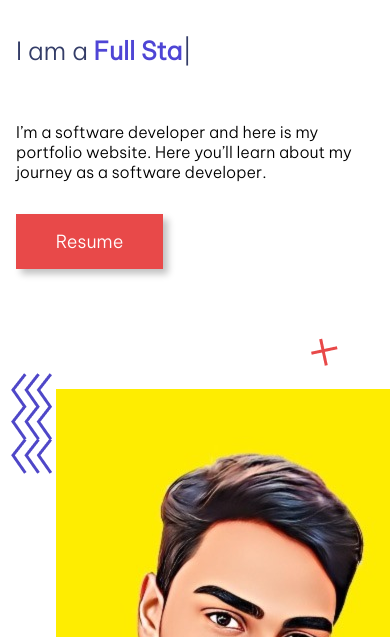
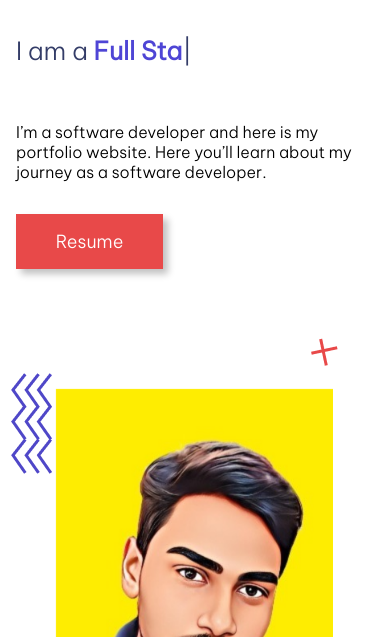
Before and after one commit to uveshAhmad/Portfolio, a plain HTML site: page index.html in a window 390 px wide. Shown: the part 207-844 px from the top of the page. Drawn offline with nearby package versions, Linux system fonts and the light colour scheme.

Commit message:
Update styles.css
Update the wieth and height of the user image for Mobile phone

```diff
--- a/styles.css
+++ b/styles.css
@@ -806,4 +806,10 @@ a{
   width:50%;
   margin: 2rem 5rem;
 }
+ .user-image img{
+  width: 55%;
+ height: 55%;
+  z-index:-9;
 }
+
+}
```
